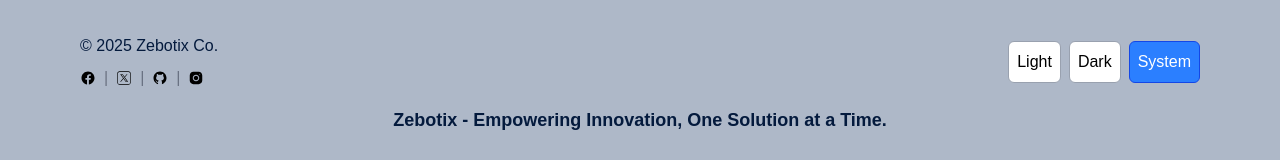
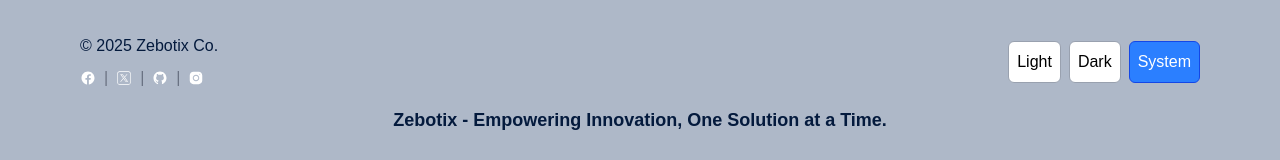
Before and after one commit to Zebotix/zebotix-web-frontend, a Next.js app: page / in a window 1280 px wide. Shown: the part 1473-1633 px from the top of the page. Built offline with nearby package versions, Linux system fonts and the light colour scheme.

Commit message:
theme changer fixed

```diff
--- a/src/components/Footer.tsx
+++ b/src/components/Footer.tsx
@@ -10,9 +10,11 @@ import { useForm } from 'react-hook-form';
 import { AnimatePresence } from 'framer-motion';
 import Motion from '@/utils/Motion';
 import ThemeToggle from './ui/ThemeChanger/ThemeButton';
+import { useTheme } from 'next-themes';
 const Footer = () => {
   const Router = useRouter();
   const [feedbackClicked, setFeedbackClicked] = useState<boolean>(false);
+  const { theme } = useTheme();
   type feedbackType = {
     email: string;
     feedback: string;
@@ -121,7 +123,7 @@ const Footer = () => {
                     id='userEmailForFeedback'
                     placeholder='your@email.com'
                     {...register('email', { required: 'Email is required' })}
-                    className='w-full px-3 py-2 mb-1 border border-gray-300 rounded focus:outline-none focus:ring-2 focus:ring-blue-400'
+                    className='w-full px-3 py-2 mb-1 border border-gray-300 rounded placeholder:text-gray-400 focus:outline-none focus:ring-2 focus:ring-blue-400'
                   />
                   {errors.email && (
                     <p className='text-xs text-red-500 mb-2'>{errors.email.message}</p>
@@ -135,7 +137,7 @@ const Footer = () => {
                     rows={4}
                     placeholder='Write your feedback...'
                     {...register('feedback', { required: 'Feedback is required' })}
-                    className='w-full px-3 py-2 mb-1 border border-gray-300 rounded focus:outline-none focus:ring-2 focus:ring-blue-400 resize-none'
+                    className='w-full px-3 py-2 mb-1 border border-gray-300 rounded placeholder:text-gray-400 focus:outline-none focus:ring-2 focus:ring-blue-400 resize-none'
                   />
                   {errors.feedback && (
                     <p className='text-xs text-red-500 mb-2'>{errors.feedback.message}</p>
@@ -169,7 +171,9 @@ const Footer = () => {
             {socialMediaLinks.map(({ icon, name, url }, index) => (
               <div key={index} className='flex items-center gap-2'>
                 <Image
-                  className='invert cursor-pointer hover:scale-110 transition-transform duration-300 w-4 h-4'
+                  className={`${
+                    theme === 'light' ? 'invert' : theme === 'dark' ? 'invert-0' : ''
+                  } cursor-pointer hover:scale-110 transition-transform duration-300 w-4 h-4`}
                   src={icon}
                   alt={name}
                   onClick={() => Router.push(url)}
```
Also changed, not shown: src/app/layout.tsx (+0 -13 lines).
